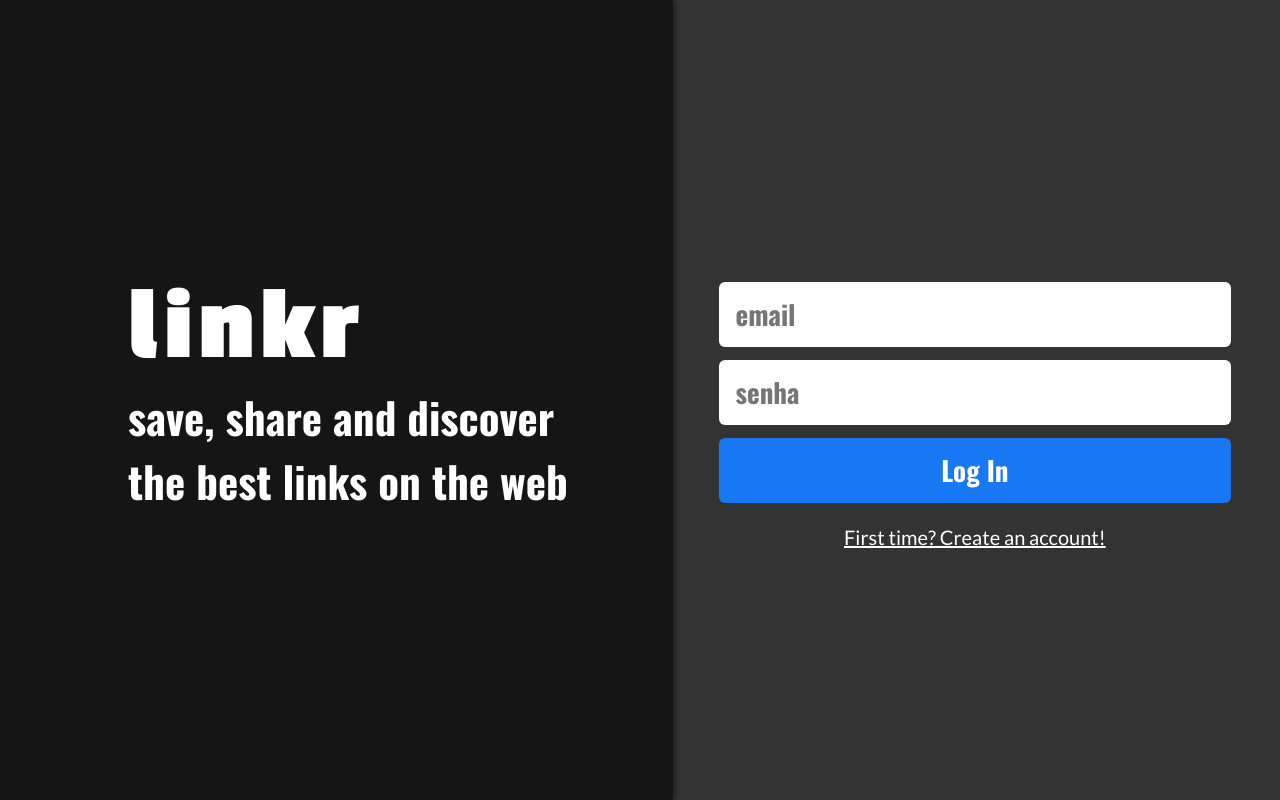
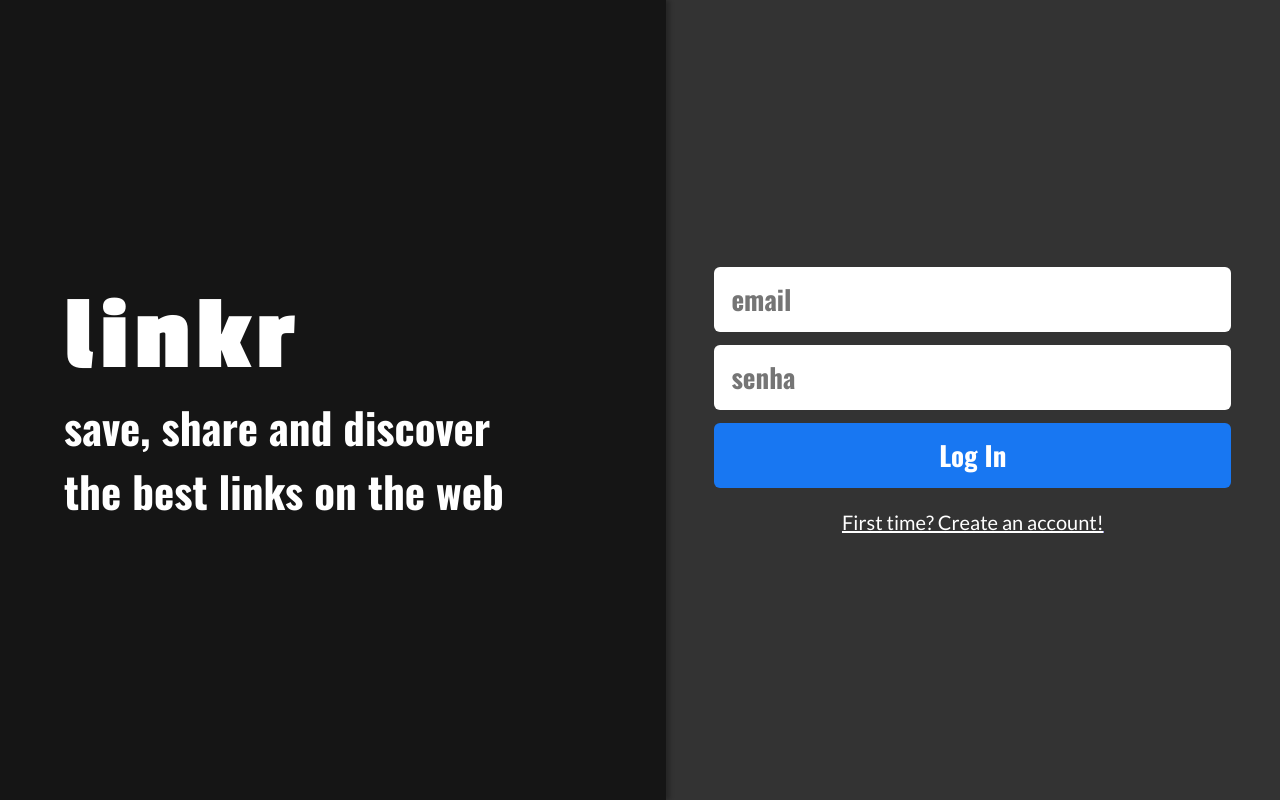
Before and after one commit to Alyson02/linkr-front, a React (Create React App) app: page / in a window 1280 px wide. Built offline with nearby package versions, Linux system fonts and the light colour scheme; what styled-react-modal would draw is missing.

Commit message:
style: Changed page layout

```diff
--- a/src/pages/SignIn/index.js
+++ b/src/pages/SignIn/index.js
@@ -110,12 +110,10 @@ const Page = styled.div`
 const LeftContainer = styled.div`
   width: 62.84722%;
   height: 100vh;
-  padding-top: 20.90277%;
-  padding-left: 10%;
   display: flex;
   flex-direction: column;
-  justify-content: flex-start;
-  align-items: flex-start;
+  justify-content: center;
+  padding-left: 5%;
   background: #151515;
   box-shadow: 4px 0px 4px rgba(0, 0, 0, 0.25);
 
@@ -138,9 +136,9 @@ const LeftContainer = styled.div`
     color: #ffffff;
   }
 
-  @media (max-width: 750px) {
+  @media(max-width: 750px) {
     width: 100%;
-    height: 13.11844077961019%;
+    height: auto;
     padding: 10px 69px 27px 69px;
     align-items: center;
 
@@ -158,10 +156,10 @@ const LeftContainer = styled.div`
 
 const RightContainer = styled.div`
   height: 100vh;
-  padding: 22.01388% 3.81944% 30.55% 3.54166%;
+  padding: 0 3.81944%;
   display: flex;
   flex-direction: column;
-  justify-content: flex-start;
+  justify-content: center;
   align-items: center;
 
   p {
@@ -175,8 +173,8 @@ const RightContainer = styled.div`
     color: #ffffff;
   }
 
-  @media (max-width: 750px) {
-    height: 0;
+  @media(max-width: 750px) {
+    height: auto;
     padding: 40px 22px 0 23px;
 
     p {
@@ -184,6 +182,7 @@ const RightContainer = styled.div`
       font-size: 17px;
       line-height: 20px;
     }
+
   }
 `;
 
@@ -231,7 +230,7 @@ const LoginForm = styled.form`
     align-items: center;
   }
 
-  @media (max-width: 750px) {
+    @media(max-width: 750px) {
         input {
             height: 55px;
             margin-bottom: 11px;
```
Lines whose indentation alone changed are shown as unchanged.
